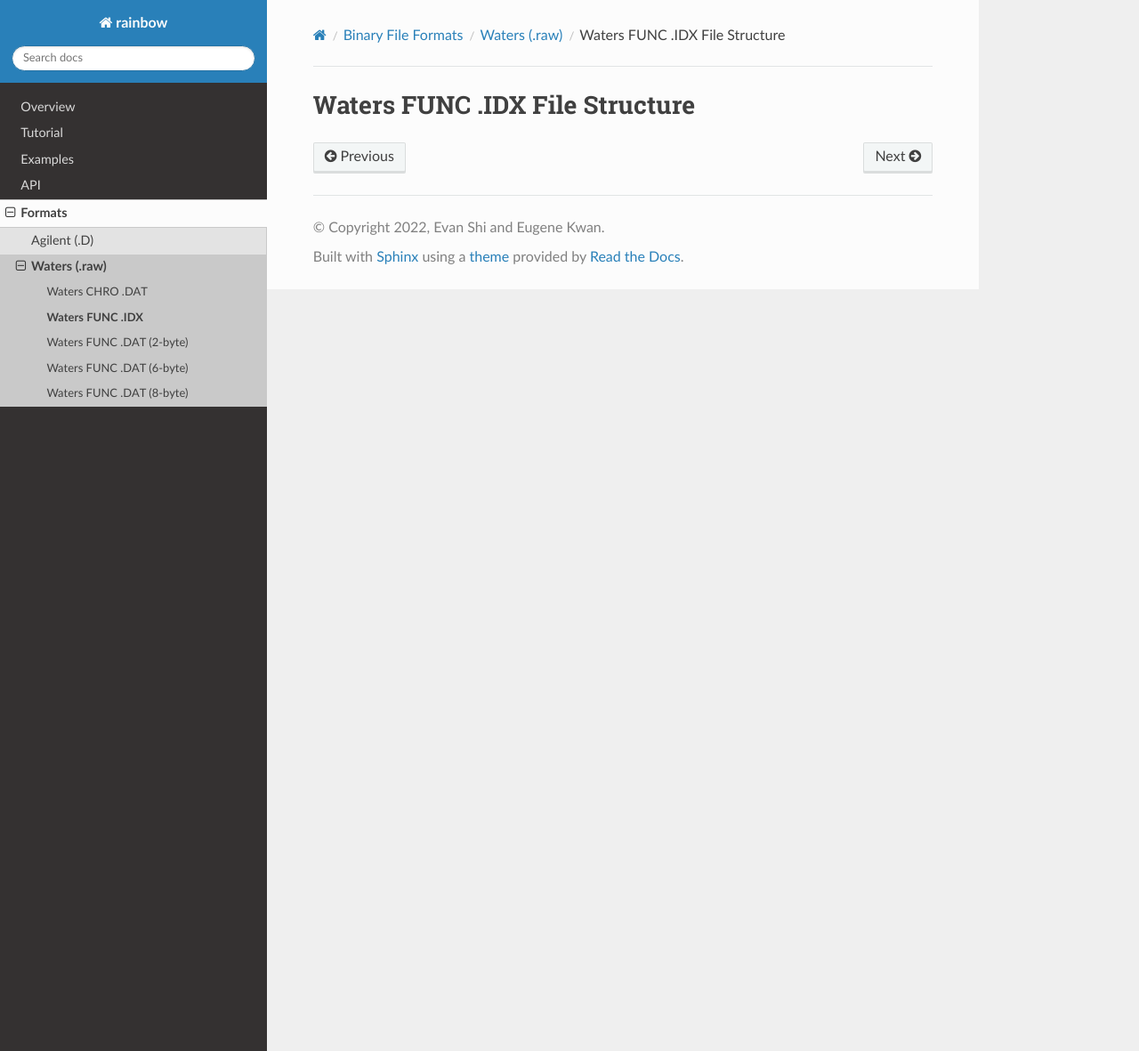
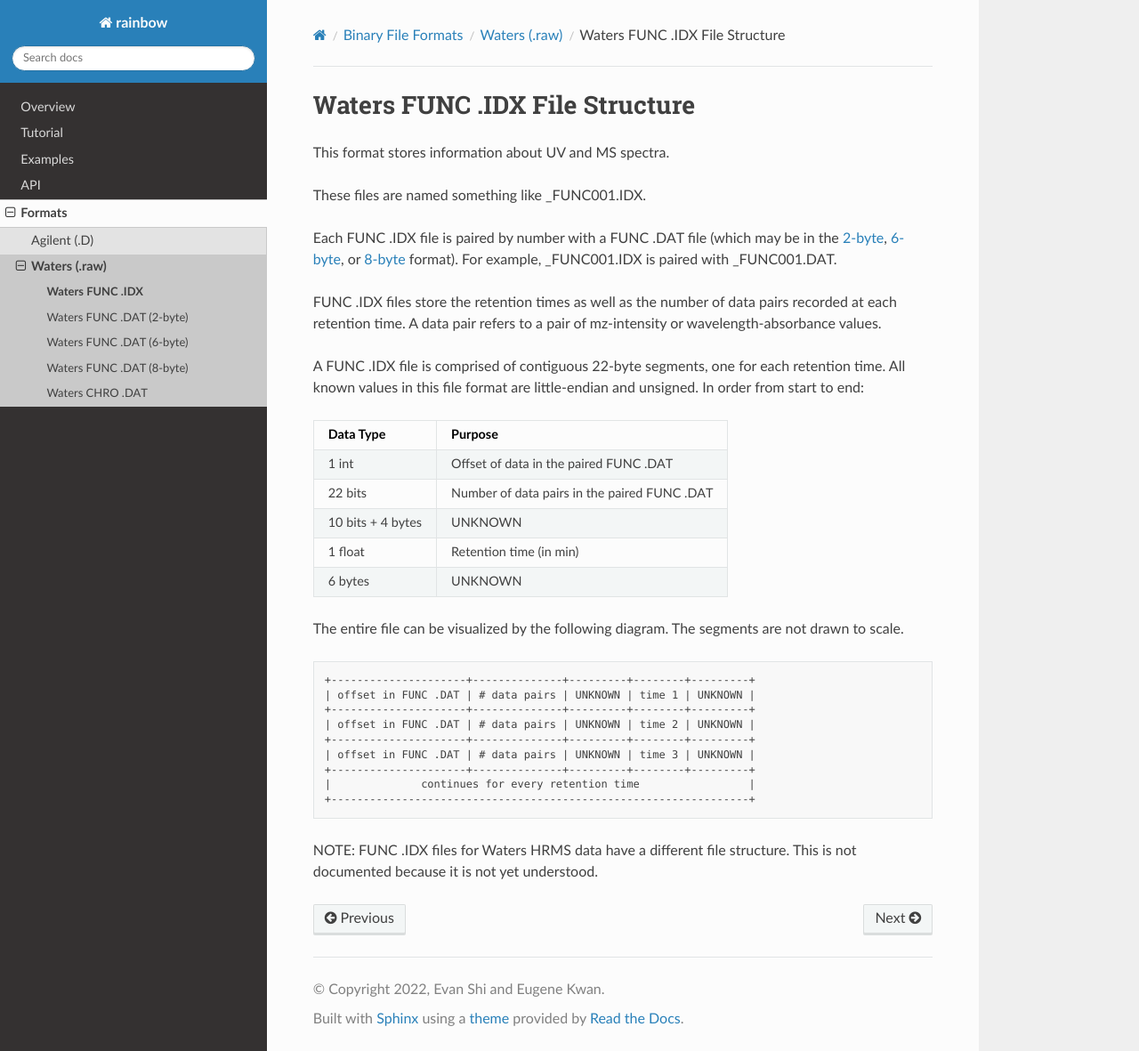
Before and after one commit to evanyeyeye/rainbow, a Sphinx documentation site: the page built from docs/waters/funcidx.rst, in a window 1280 px wide and 1181 px high. Shown: the whole window at 89% size. Built offline with Sphinx 7.4.7 and the Read the Docs theme 2.0.0, drawn with Linux system fonts in a browser that asks for light colours.

Commit message:
Add FUNC .IDX

```diff
--- a/docs/agilent/ch_fid.rst
+++ b/docs/agilent/ch_fid.rst
@@ -7,7 +7,7 @@ This file format contains FID channel data.
 
 Note that this is not the same as :ref:`.ch files <ch_fid>` that contain UV, CAD, or ELSD data.
 
-Files in this format are often named something like FID1A.ch.
+Files in this format are named something like FID1A.ch.
 
 These files are comprised of a file header and data body.
 
--- a/docs/agilent/ch_other.rst
+++ b/docs/agilent/ch_other.rst
@@ -7,7 +7,7 @@ This file format contains UV, CAD, or ELSD channel data.
 
 Note that this is not the same as :ref:`.ch files <ch_fid>` that contain FID data.
 
-Files in this format are often named something like DAD1A.ch or ADC1A.ch.
+Files in this format are named something like DAD1A.ch or ADC1A.ch.
 
 A UV .ch file contains data for a single wavelength after a user-specified bandwidth, reference wavelength, and reference bandwith has been applied (to correct for drift). The exact calculation formula is unknown. Note that this is different from the unmodified raw UV data in a :ref:`.uv file <uv>`.
 
--- a/docs/agilent/ms.rst
+++ b/docs/agilent/ms.rst
@@ -179,7 +179,7 @@ Finally, each data segment ends with a 10-byte footer. All known values are unsi
 
 Note that the TIC stored in the footer is not always the exact sum of the raw intensities.
 
-A data segment for a single retention time can be visualized by the following diagram. The segments are not drawn to scale.
+A data segment for a single retention time can be visualized by the following diagram. The inner segments are not drawn to scale.
 
 .. code-block:: text
 
--- a/docs/agilent/uv.rst
+++ b/docs/agilent/uv.rst
@@ -5,7 +5,7 @@ Agilent .uv File Structure
 
 This file format contains UV spectra data.
 
-Files in this format are often named something like DAD1.uv.
+Files in this format are named something like DAD1.uv.
 
 The absorbances are stored in these files are unmodified, unlike in :ref:`.ch files <ch_other>`.
 
--- a/docs/waters.rst
+++ b/docs/waters.rst
@@ -8,11 +8,11 @@ Waters directories are distinguished by the .raw extension.
 .. toctree::
    :maxdepth: 1
 
-   Waters CHRO .DAT <waters/chrodat>
    Waters FUNC .IDX <waters/funcidx>
    Waters FUNC .DAT (2-byte) <waters/funcdat2>
    Waters FUNC .DAT (6-byte) <waters/funcdat6>
    Waters FUNC .DAT (8-byte) <waters/funcdat8>
+   Waters CHRO .DAT <waters/chrodat>
 
 It may be useful to search for a binary format by detector.
 
--- a/docs/waters/funcidx.rst
+++ b/docs/waters/funcidx.rst
@@ -2,3 +2,45 @@
 
 Waters FUNC .IDX File Structure
 ===============================
+
+This format stores information about UV and MS spectra.
+
+These files are named something like _FUNC001.IDX.
+
+Each FUNC .IDX file is paired by number with a FUNC .DAT file (which may be in the :doc:`2-byte <funcdat2>`, :doc:`6-byte <funcdat6>`, or :doc:`8-byte <funcdat8>` format). For example, _FUNC001.IDX is paired with _FUNC001.DAT.
+
+FUNC .IDX files store the retention times as well as the number of data pairs recorded at each retention time. A data pair refers to a pair of mz-intensity or wavelength-absorbance values.
+
+A FUNC .IDX file is comprised of contiguous 22-byte segments, one for each retention time. All known values in this file format are little-endian and unsigned. In order from start to end:
+
+.. list-table::
+   :header-rows: 1
+
+   * - Data Type
+     - Purpose
+   * - 1 int
+     - Offset of data in the paired FUNC .DAT
+   * - 22 bits
+     - Number of data pairs in the paired FUNC .DAT
+   * - 10 bits + 4 bytes
+     - UNKNOWN
+   * - 1 float
+     - Retention time (in min)
+   * - 6 bytes
+     - UNKNOWN
+
+The entire file can be visualized by the following diagram. The segments are not drawn to scale.
+
+.. code-block:: text
+
+   +---------------------+--------------+---------+--------+---------+
+   | offset in FUNC .DAT | # data pairs | UNKNOWN | time 1 | UNKNOWN |
+   +---------------------+--------------+---------+--------+---------+
+   | offset in FUNC .DAT | # data pairs | UNKNOWN | time 2 | UNKNOWN |
+   +---------------------+--------------+---------+--------+---------+
+   | offset in FUNC .DAT | # data pairs | UNKNOWN | time 3 | UNKNOWN |
+   +---------------------+--------------+---------+--------+---------+
+   |              continues for every retention time                 |
+   +-----------------------------------------------------------------+
+
+NOTE: FUNC .IDX files for Waters HRMS data have a different file structure. This is not documented because it is not yet understood.
```
